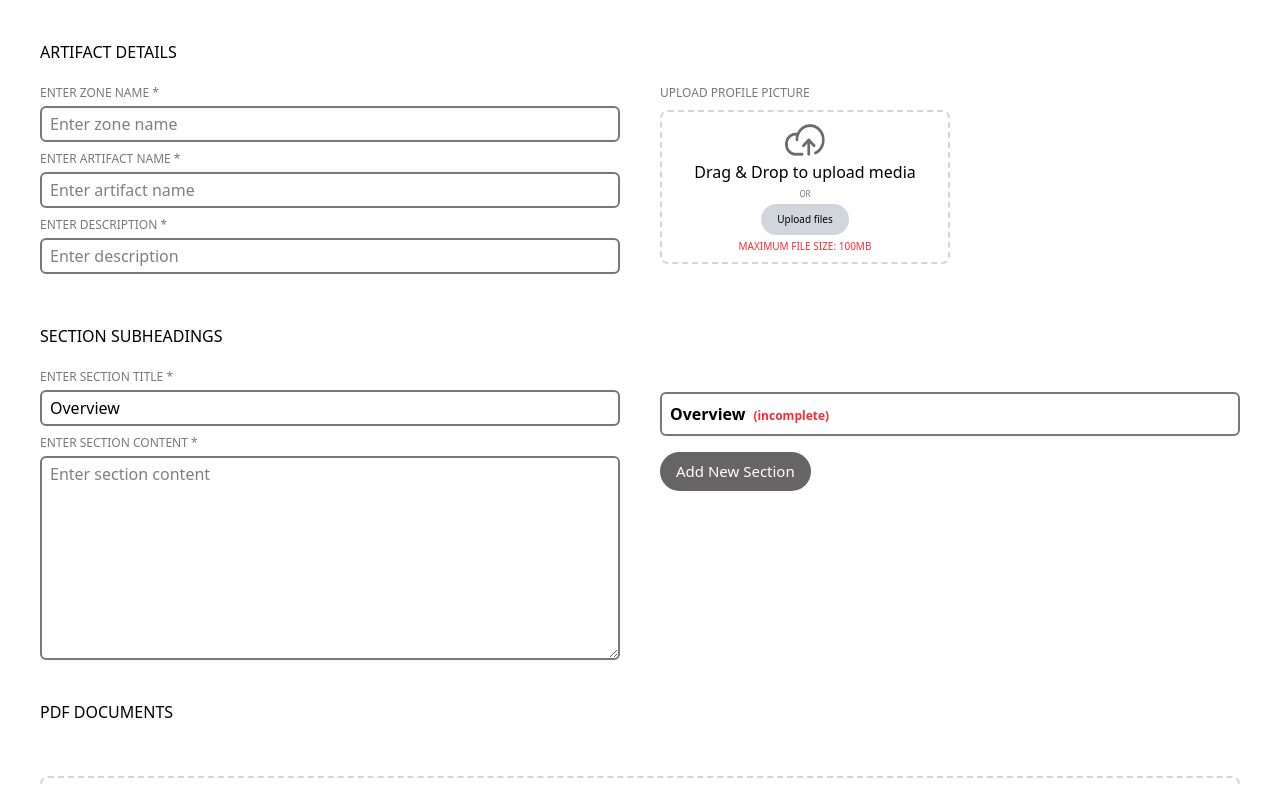
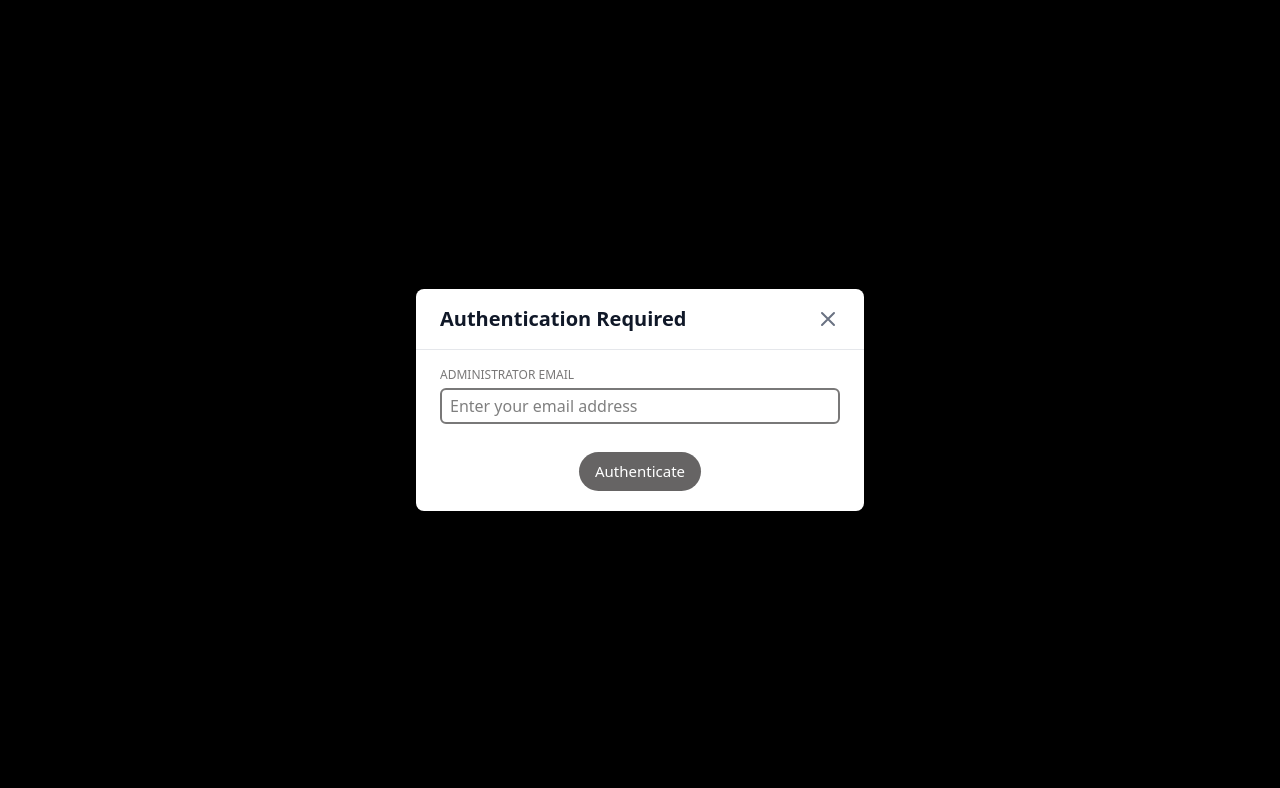
Before and after one commit to tagglabs/osaka-digital-exp, a React (Vite) app: page /cms in a window 1280 px wide. Shown: the top 788 px of the page. Built offline with nearby package versions, Linux system fonts and the light colour scheme.

Commit message:
feat: Add auth, make cms,edit,dashboard pages protected, delete seeds.ts

```diff
--- a/src/App.tsx
+++ b/src/App.tsx
@@ -8,24 +8,46 @@ import Cms from "./Pages/Cms";
 import ArtifactDetails from "./Pages/ArtifactDetails";
 import { Dashboard } from "./Pages/Dashboard";
 import { EditCms } from "./Pages/EditCms";
+import { AuthProvider } from "./contexts/AuthContext";
+import ProtectedRoute from "./Components/ProtectedRoute";
 
 function App() {
   return (
+    <AuthProvider>
       <BrowserRouter>
         <Routes>
           <Route path="/" element={<Home />} />
-        <Route path="/cms" element={<Cms />} />
-        <Route path="/dashboard" element={<Dashboard />} />
+          <Route
+            path="/cms"
+            element={
+              <ProtectedRoute>
+                <Cms />
+              </ProtectedRoute>
+            }
+          />
+          <Route
+            path="/dashboard"
+            element={
+              <ProtectedRoute>
+                <Dashboard />
+              </ProtectedRoute>
+            }
+          />
           <Route
             path="/artifact/:id"
             element={<ArtifactDetails />}
           />
           <Route
             path="/edit/:id"
-          element={<EditCms />}
+            element={
+              <ProtectedRoute>
+                <EditCms />
+              </ProtectedRoute>
+            }
           />
         </Routes>
       </BrowserRouter>
+    </AuthProvider>
   );
 }
 
--- /dev/null
+++ b/src/Components/AuthModal.tsx
@@ -0,0 +1,50 @@
+import { useState } from "react";
+import Modal from "./Modal";
+import { useAuth } from "../contexts/AuthContext";
+import { Input } from "./Input";
+import { Button } from "./Button";
+
+interface AuthModalProps {
+  isOpen: boolean;
+  onClose: () => void;
+}
+
+const AuthModal = ({ isOpen, onClose }: AuthModalProps) => {
+  const [email, setEmail] = useState("");
+  const [error, setError] = useState("");
+  const { login } = useAuth();
+
+  const handleSubmit = (e: React.FormEvent) => {
+    e.preventDefault();
+    const success = login(email);
+    if (success) {
+      onClose();
+    } else {
+      setError("Invalid administrator email");
+    }
+  };
+
+  return (
+    <Modal isOpen={isOpen} onClose={onClose} title="Authentication Required">
+      <form onSubmit={handleSubmit} className="flex flex-col gap-6">
+        <Input
+          type="email"
+          label="ADMINISTRATOR EMAIL"
+          placeholder="Enter your email address"
+          value={email}
+          onChange={(e) => setEmail(e.target.value)}
+          error={error}
+          required
+        />
+        <div className="flex justify-center">
+          <Button
+            type="submit"
+            placeholder="Authenticate"
+          />
+        </div>
+      </form>
+    </Modal>
+  );
+};
+
+export default AuthModal;
--- /dev/null
+++ b/src/Components/ProtectedRoute.tsx
@@ -0,0 +1,70 @@
+import { useState, useEffect } from "react";
+import { useAuth } from "../contexts/AuthContext";
+import AuthModal from "./AuthModal";
+import { Button } from "./Button";
+
+interface ProtectedRouteProps {
+  children: React.ReactNode;
+}
+
+const LockIcon = () => (
+  <svg
+    className="w-16 h-16 text-gray-400 mb-4"
+    fill="none"
+    stroke="currentColor"
+    viewBox="0 0 24 24"
+  >
+    <path
+      strokeLinecap="round"
+      strokeLinejoin="round"
+      strokeWidth={1.5}
+      d="M12 15v2m-6 4h12a2 2 0 002-2v-6a2 2 0 00-2-2H6a2 2 0 00-2 2v6a2 2 0 002 2zm10-10V7a4 4 0 00-8 0v4h8V7a4 4 0 00-8 0v4h8z"
+    />
+  </svg>
+);
+
+const ProtectedRoute = ({
+  children,
+}: ProtectedRouteProps) => {
+  const { auth } = useAuth();
+  const [showModal, setShowModal] = useState(!auth);
+
+  useEffect(() => {
+    if (!auth) {
+      setShowModal(true);
+    }
+  }, [auth]);
+
+  if (!auth) {
+    return (
+      <div className="relative min-h-screen">
+        <AuthModal
+          isOpen={showModal}
+          onClose={() => setShowModal(false)}
+        />
+        {/* Overlay with styled content */}
+        <div className="absolute inset-0 flex flex-col items-center justify-center z-10 bg-gray-50/95">
+          <div className=" flex flex-col justify-center items-center text-center p-8 rounded-lg max-w-md">
+            <LockIcon />
+            <h2 className="text-2xl font-semibold text-gray-800 mb-2">
+              Authentication Required
+            </h2>
+            <p className="text-gray-600 mb-6">
+              This is a protected area. Please authenticate
+              with your administrator email to access this
+              page.
+            </p>
+            <Button
+              placeholder="Authenticate"
+              onClick={() => setShowModal(true)}
+            />
+          </div>
+        </div>
+      </div>
+    );
+  }
+
+  return <>{children}</>;
+};
+
+export default ProtectedRoute;
--- a/src/Seed/seedDb.ts
+++ /dev/null
@@ -1,90 +0,0 @@
-import mongoose from "mongoose";
-import {
-  Artifact,
-  IArtifact,
-} from "../server/models/Artifact.js";
-import dotenv from "dotenv";
-
-// Load environment variables
-dotenv.config();
-
-const MONGODB_URI = process.env.MONGODB_URI;
-
-if (!MONGODB_URI) {
-  throw new Error(
-    "MONGODB_URI is not defined in environment variables",
-  );
-}
-
-const dummyArtifacts: IArtifact[] = [
-  {
-    zoneName: "Ancient Egypt",
-    artifactName: "Pharaoh's Mask",
-    description:
-      "A golden mask from the tomb of Pharaoh Tutankhamun.",
-    profilePicture:
-      "https://media.istockphoto.com/id/483369699/photo/burial-mask-of-the-egyptian-pharaoh-tutankhamun.jpg?s=2048x2048&w=is&k=20&c=mGJD5PINfJnGItNZc9VoICWnvCJCs1G_jKYUrffQzQI=",
-    sections: [
-      {
-        title: "Discovery",
-        content:
-          "The mask was discovered in 1922 in the Valley of the Kings.",
-      },
-    ],
-    pdfs: [
-      "https://www.adobe.com/support/products/enterprise/knowledgecenter/media/c4611_sample_explain.pdf",
-    ],
-    mediaGallery: [
-      "https://upload.wikimedia.org/wikipedia/commons/e/e5/Tuthankhamun_mask.jpg",
-      "https://upload.wikimedia.org/wikipedia/commons/c/c2/Tutankhamun%27s_burial_mask_2019-02-14.jpg",
-    ],
-    externalURL:
-      "https://en.wikipedia.org/wiki/Mask_of_Tutankhamun",
-    createdAt: new Date(),
-  },
-  {
-    zoneName: "Medieval Europe",
-    artifactName: "Knight's Sword",
-    description:
-      "A steel sword used by knights during the 14th century.",
-    profilePicture:
-      "https://images.unsplash.com/photo-1440711085503-89d8ec455791?q=80&w=1998&auto=format&fit=crop&ixlib=rb-4.0.3&ixid=M3wxMjA3fDB8MHxwaG90by1wYWdlfHx8fGVufDB8fHx8fA%3D%3D",
-    sections: [
-      {
-        title: "History",
-        content:
-          "This sword belonged to a noble knight from England.",
-      },
-    ],
-    pdfs: [
-      "https://www.adobe.com/support/products/enterprise/knowledgecenter/media/c4611_sample_explain.pdf",
-    ],
-    mediaGallery: [
-      "https://upload.wikimedia.org/wikipedia/commons/3/3c/Sword_from_the_Wallace_Collection.jpg",
-      "https://upload.wikimedia.org/wikipedia/commons/2/2d/Medieval_sword_vienna.jpg",
-    ],
-    externalURL:
-      "https://en.wikipedia.org/wiki/Knightly_sword",
-    createdAt: new Date(),
-  },
-];
-
-const seedDB = async () => {
-  try {
-    await mongoose.connect(MONGODB_URI);
-    console.log("Connected to MongoDB");
-
-    await Artifact.deleteMany({}); // Clear existing data
-    console.log("Old artifacts removed");
-
-    await Artifact.insertMany(dummyArtifacts);
-    console.log("Dummy artifacts added");
-  } catch (error) {
-    console.error("Error seeding database:", error);
-  } finally {
-    await mongoose.disconnect();
-    console.log("Disconnected from MongoDB");
-  }
-};
-
-seedDB();
--- /dev/null
+++ b/src/contexts/AuthContext.tsx
@@ -0,0 +1,69 @@
+import {
+  createContext,
+  useContext,
+  useState,
+  ReactNode,
+} from "react";
+
+interface AuthContextType {
+  auth: boolean;
+  setAuth: (auth: boolean) => void;
+  login: (email: string) => boolean;
+  logout: () => void;
+}
+
+interface AuthProviderProps {
+  children: ReactNode;
+}
+
+const AuthContext = createContext<
+  AuthContextType | undefined
+>(undefined);
+
+export function AuthProvider({
+  children,
+}: AuthProviderProps) {
+  const [auth, setAuth] = useState(() => {
+    const storedAuth = localStorage.getItem("authToken");
+    return storedAuth === "true";
+  });
+
+  const login = (email: string): boolean => {
+    const adminEmail = import.meta.env.VITE_ADMIN_EMAIL;
+
+    if (email === adminEmail) {
+      setAuth(true);
+      localStorage.setItem("authToken", "true");
+      return true;
+    }
+    return false;
+  };
+
+  const logout = () => {
+    setAuth(false);
+    localStorage.removeItem("authToken");
+  };
+
+  const value = {
+    auth,
+    setAuth,
+    login,
+    logout,
+  };
+
+  return (
+    <AuthContext.Provider value={value}>
+      {children}
+    </AuthContext.Provider>
+  );
+}
+
+export function useAuth() {
+  const context = useContext(AuthContext);
+  if (context === undefined) {
+    throw new Error(
+      "useAuth must be used within an AuthProvider",
+    );
+  }
+  return context;
+}
```
Also changed, not shown: src/server/models/Artifact.ts (line endings or trailing spaces). Lines whose indentation alone changed are shown as unchanged.
